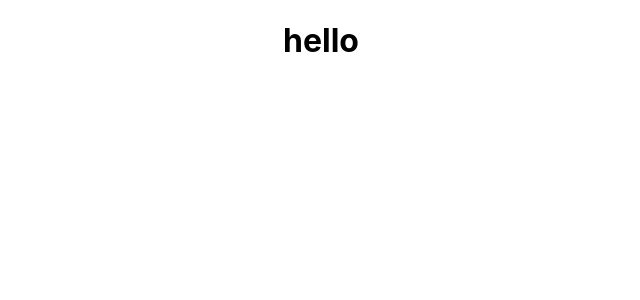
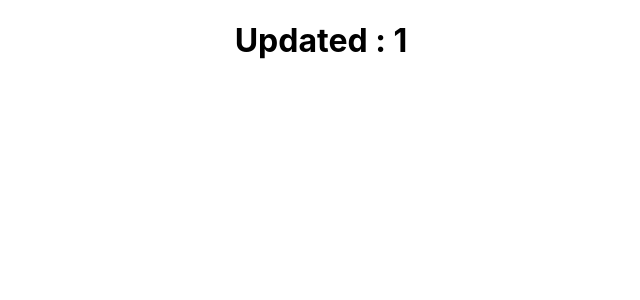
Before and after one commit to SumiAkter2/node-mongo-recap-client, a React (Create React App) app: page /update/1 in a window 1280 px wide. Shown: the top 300 px of the page, without its empty margins (319-959 px from the left). Built offline with nearby package versions, Linux system fonts and the light colour scheme.

Commit message:
set update btn with dynamic link

```diff
--- a/src/Component/Home.js
+++ b/src/Component/Home.js
@@ -44,7 +44,9 @@ const Home = () => {
           >
             Delete
           </button>
-          <button key={u._id}>Update</button>
+          <Link to={`/update/${u._id}`}>
+            <button key={u._id}>Update</button>
+          </Link>
         </li>
       ))}
     </div>
--- a/src/Component/Update.js
+++ b/src/Component/Update.js
@@ -1,9 +1,11 @@
 import React from "react";
+import { useParams } from "react-router-dom";
 
 const Update = () => {
+  const { id } = useParams();
   return (
     <div>
-      <h1>hello</h1>
+      <h1>Updated : {id}</h1>
     </div>
   );
 };
```
